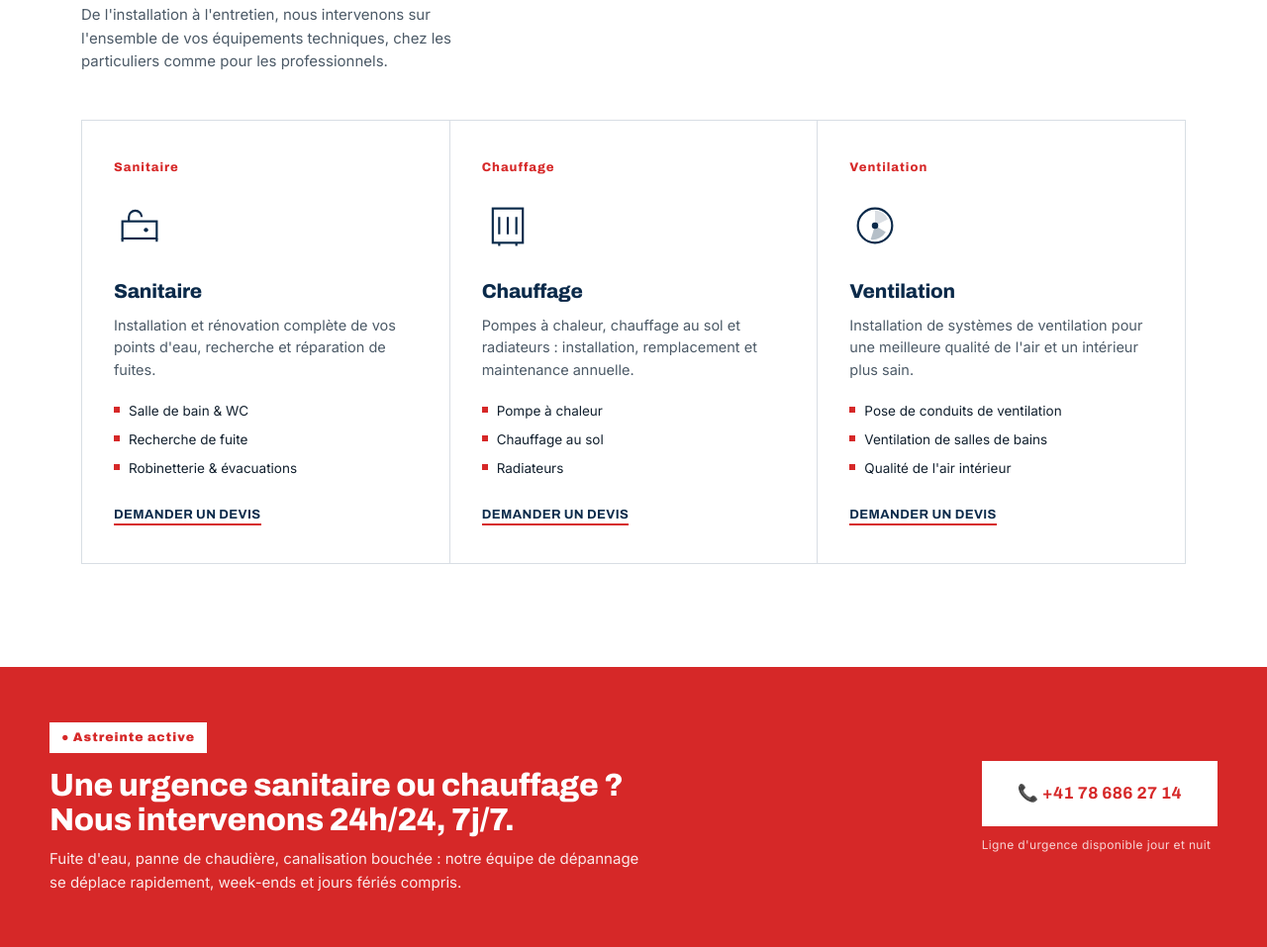
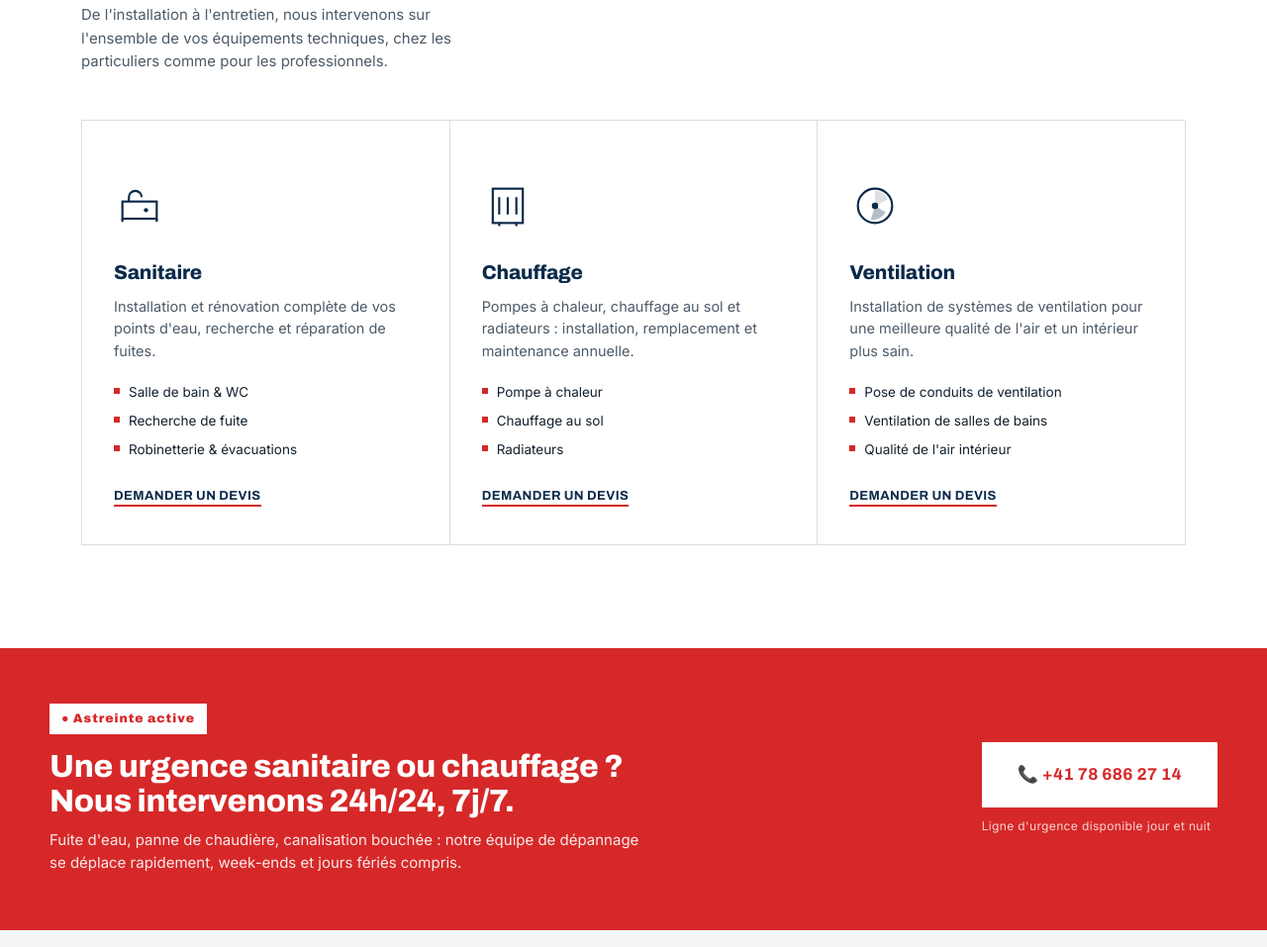
Before and after one commit to DarkoSpasenov/dymatec.ch, a plain HTML site: page index.html in a window 1280 px wide. Shown: the part 978-1935 px from the top of the page at 99% size. Drawn offline with Linux system fonts and the light colour scheme.

Commit message:
Remove service names from service cards
Removed service names from service cards in the service grid.

```diff
--- a/index.html
+++ b/index.html
@@ -922,7 +922,7 @@
     <div class="service-grid">
 
       <div class="service-card">
-        <span class="service-num"> Sanitaire</span>
+        <span class="service-num"></span>
         <svg class="service-icon" viewBox="0 0 48 48" fill="none" stroke="currentColor" stroke-width="2">
           <rect x="8" y="20" width="32" height="16" />
           <path d="M14 20v-4a6 6 0 0 1 12 0" />
@@ -940,7 +940,7 @@
       </div>
 
       <div class="service-card">
-        <span class="service-num"> Chauffage</span>
+        <span class="service-num"></span>
         <svg class="service-icon" viewBox="0 0 48 48" fill="none" stroke="currentColor" stroke-width="2">
           <rect x="10" y="8" width="28" height="32" />
           <path d="M16 16v16M24 16v16M32 16v16" />
@@ -957,7 +957,7 @@
       </div>
 
       <div class="service-card">
-        <span class="service-num"> Ventilation</span>
+        <span class="service-num"> </span>
         <svg class="service-icon" viewBox="0 0 48 48" fill="none" stroke="currentColor" stroke-width="2">
           <circle cx="24" cy="24" r="16" />
           <path d="M24 24 L24 10 A14 14 0 0 1 36 18 Z" fill="currentColor" stroke="none" opacity="0.15"/>
```
